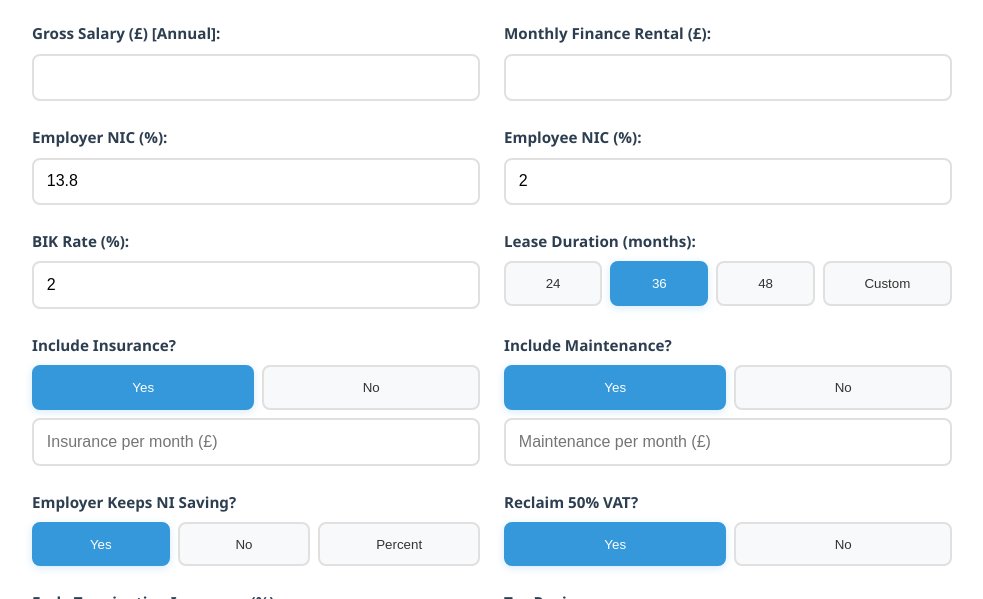
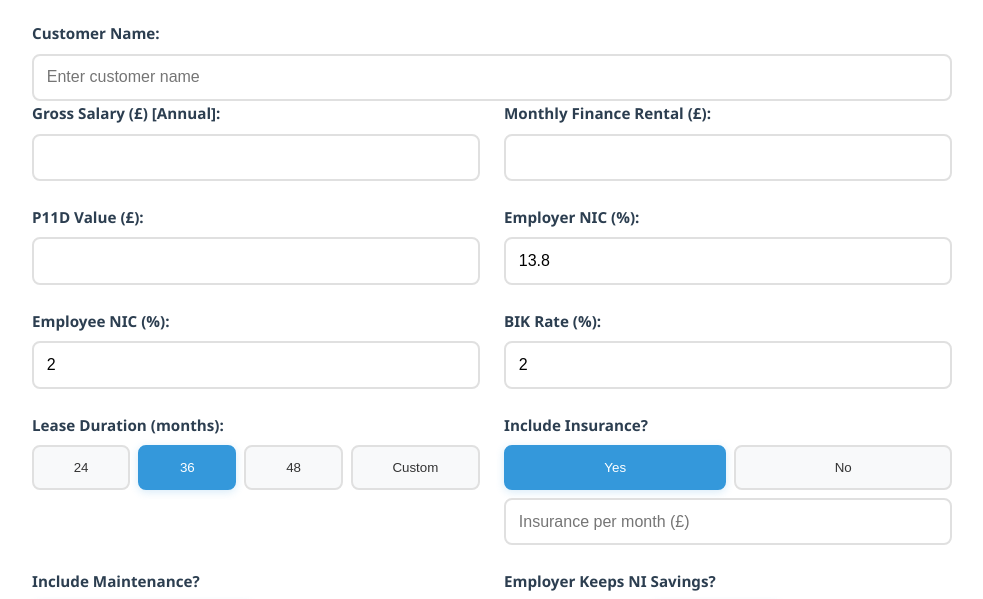
Before and after one commit to hugh-platts/salary_sacrifice, a plain HTML site: page index.html in a window 1280 px wide. Shown: the part 142-741 px from the top of the page, without its empty margins (148-1131 px from the left). Drawn offline with nearby package versions, Linux system fonts and the light colour scheme.

Commit message:
Update index.html

```diff
--- a/index.html
+++ b/index.html
@@ -10,6 +10,12 @@
   <div class="container">
     <h1>Salary Sacrifice Calculator</h1>
 
+    <!-- New: Customer Name Input -->
+    <div class="input-group">
+      <label for="customerName">Customer Name:</label>
+      <input type="text" id="customerName" placeholder="Enter customer name" />
+    </div>
+
     <div class="input-section">
       <div class="input-group">
         <label for="grossSalary">Gross Salary (£) [Annual]:</label>
@@ -21,18 +27,22 @@
         <input type="number" id="vehicleCost" step="10" />
       </div>
 
+      <!-- Updated: P11D Value (formerly Vehicle Value) -->
+      <div class="input-group">
+        <label for="vehicleValue">P11D Value (£):</label>
+        <input type="number" id="vehicleValue" step="100" />
+      </div>
+
       <div class="input-group">
         <label for="employerNIC">Employer NIC (%):</label>
         <input type="number" id="employerNIC" step="0.1" value="13.8" />
       </div>
 
-      <!-- New: Employee NIC -->
       <div class="input-group">
         <label for="employeeNIC">Employee NIC (%):</label>
         <input type="number" id="employeeNIC" step="0.1" value="2" />
       </div>
 
-      <!-- New: BIK Rate -->
       <div class="input-group">
         <label for="bikRate">BIK Rate (%):</label>
         <input type="number" id="bikRate" step="0.1" value="2" />
@@ -68,10 +78,10 @@
       </div>
 
       <div class="input-group">
-        <label>Employer Keeps NI Saving?</label>
+        <label>Employer Keeps NI Savings?</label>
         <div class="btn-group" id="niGroup">
-          <button class="btn active">Yes</button>
-          <button class="btn">No</button>
+          <button class="btn">Yes</button>
+          <button class="btn active">No</button>
           <button class="btn">Percent</button>
         </div>
         <input type="number" id="niPercent" class="hidden" placeholder="NI Percentage" step="1" />
@@ -121,6 +131,8 @@
     </div>
 
     <button onclick="calculate()" class="calculate-btn">Calculate</button>
+    <!-- New: Save as PDF button -->
+    <button onclick="savePDF()" class="save-btn">Save as PDF</button>
 
     <div class="results-section">
       <h2>Results</h2>
@@ -241,6 +253,8 @@
 
   </div>
 
+  <!-- Include jsPDF from CDN -->
+  <script src="https://cdnjs.cloudflare.com/ajax/libs/jspdf/2.5.1/jspdf.umd.min.js"></script>
   <script src="script.js"></script>
 </body>
 </html>
```
